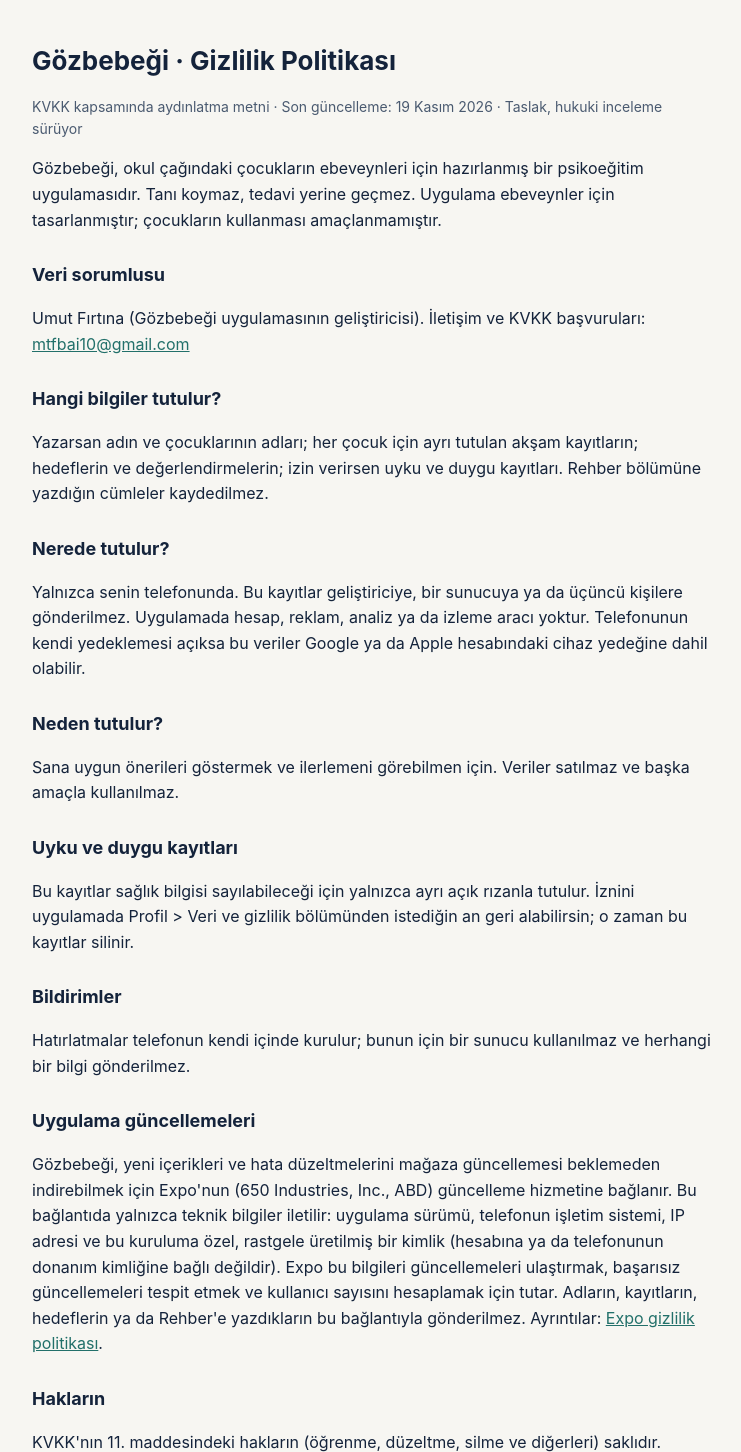
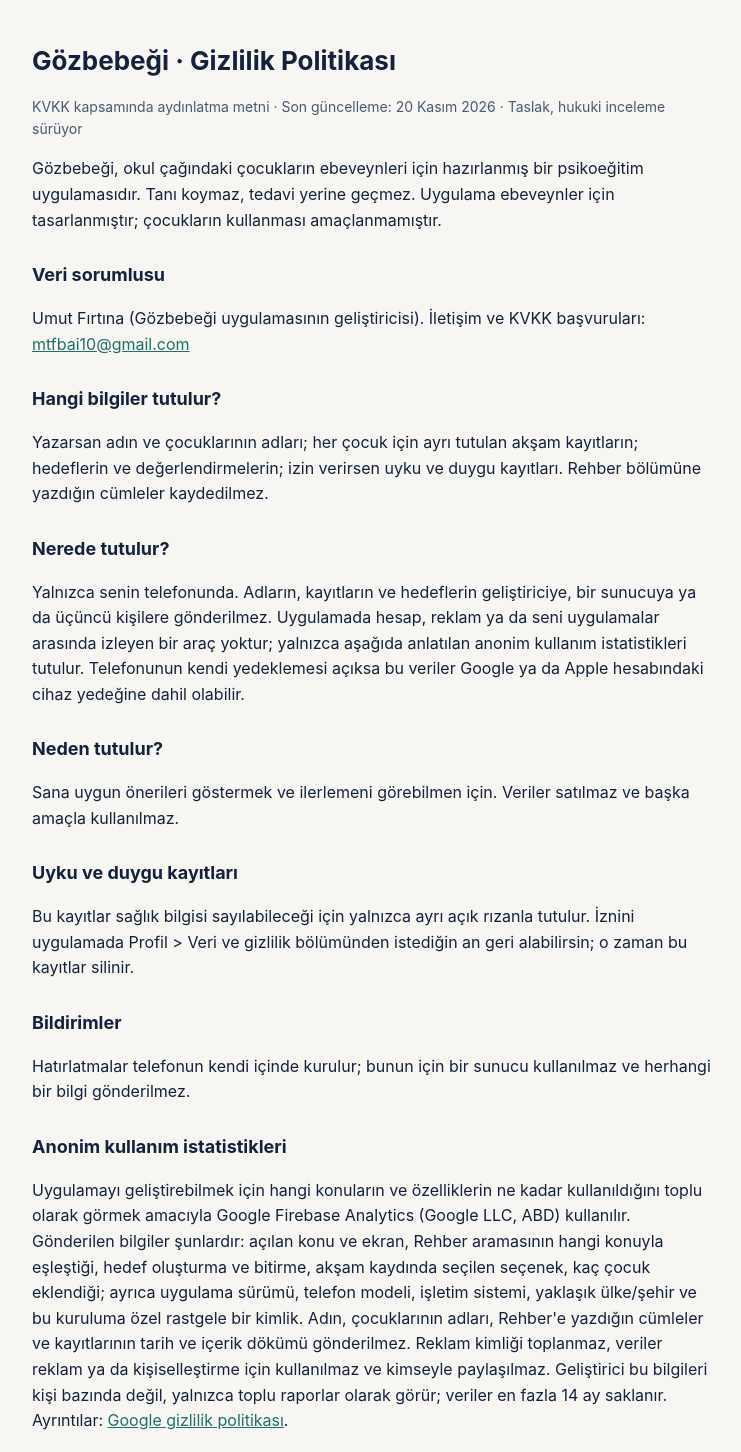
Before and after one commit to umutfirtina/gozbebegi-gizlilik, a plain HTML site: page index.html in a window 1280 px wide. Shown: the top 1452 px of the page, without its empty margins (268-1009 px from the left). Drawn offline with Linux system fonts and the light colour scheme.

Commit message:
Gizlilik: anonim kullanım istatistikleri (Firebase Analytics) bölümü
Co-Authored-By: Claude Opus 5.5 <noreply@anthropic.com>
Claude-Session: https://claude.ai/code/session_01SS39LVCVjydYTD6ouqJw2x

```diff
--- a/index.html
+++ b/index.html
@@ -17,7 +17,7 @@
 <body>
 <main>
   <h1>Gözbebeği · Gizlilik Politikası</h1>
-  <p class="muted">KVKK kapsamında aydınlatma metni · Son güncelleme: 19 Kasım 2026 · Taslak, hukuki inceleme sürüyor</p>
+  <p class="muted">KVKK kapsamında aydınlatma metni · Son güncelleme: 20 Kasım 2026 · Taslak, hukuki inceleme sürüyor</p>
 
   <p>Gözbebeği, okul çağındaki çocukların ebeveynleri için hazırlanmış bir psikoeğitim uygulamasıdır. Tanı koymaz, tedavi yerine geçmez. Uygulama ebeveynler için tasarlanmıştır; çocukların kullanması amaçlanmamıştır.</p>
 
@@ -28,7 +28,7 @@
   <p>Yazarsan adın ve çocuklarının adları; her çocuk için ayrı tutulan akşam kayıtların; hedeflerin ve değerlendirmelerin; izin verirsen uyku ve duygu kayıtları. Rehber bölümüne yazdığın cümleler kaydedilmez.</p>
 
   <h2>Nerede tutulur?</h2>
-  <p>Yalnızca senin telefonunda. Bu kayıtlar geliştiriciye, bir sunucuya ya da üçüncü kişilere gönderilmez. Uygulamada hesap, reklam, analiz ya da izleme aracı yoktur. Telefonunun kendi yedeklemesi açıksa bu veriler Google ya da Apple hesabındaki cihaz yedeğine dahil olabilir.</p>
+  <p>Yalnızca senin telefonunda. Adların, kayıtların ve hedeflerin geliştiriciye, bir sunucuya ya da üçüncü kişilere gönderilmez. Uygulamada hesap, reklam ya da seni uygulamalar arasında izleyen bir araç yoktur; yalnızca aşağıda anlatılan anonim kullanım istatistikleri tutulur. Telefonunun kendi yedeklemesi açıksa bu veriler Google ya da Apple hesabındaki cihaz yedeğine dahil olabilir.</p>
 
   <h2>Neden tutulur?</h2>
   <p>Sana uygun önerileri göstermek ve ilerlemeni görebilmen için. Veriler satılmaz ve başka amaçla kullanılmaz.</p>
@@ -38,6 +38,9 @@
 
   <h2>Bildirimler</h2>
   <p>Hatırlatmalar telefonun kendi içinde kurulur; bunun için bir sunucu kullanılmaz ve herhangi bir bilgi gönderilmez.</p>
+
+  <h2>Anonim kullanım istatistikleri</h2>
+  <p>Uygulamayı geliştirebilmek için hangi konuların ve özelliklerin ne kadar kullanıldığını toplu olarak görmek amacıyla Google Firebase Analytics (Google LLC, ABD) kullanılır. Gönderilen bilgiler şunlardır: açılan konu ve ekran, Rehber aramasının hangi konuyla eşleştiği, hedef oluşturma ve bitirme, akşam kaydında seçilen seçenek, kaç çocuk eklendiği; ayrıca uygulama sürümü, telefon modeli, işletim sistemi, yaklaşık ülke/şehir ve bu kuruluma özel rastgele bir kimlik. Adın, çocuklarının adları, Rehber'e yazdığın cümleler ve kayıtlarının tarih ve içerik dökümü gönderilmez. Reklam kimliği toplanmaz, veriler reklam ya da kişiselleştirme için kullanılmaz ve kimseyle paylaşılmaz. Geliştirici bu bilgileri kişi bazında değil, yalnızca toplu raporlar olarak görür; veriler en fazla 14 ay saklanır. Ayrıntılar: <a href="https://policies.google.com/privacy">Google gizlilik politikası</a>.</p>
 
   <h2>Uygulama güncellemeleri</h2>
   <p>Gözbebeği, yeni içerikleri ve hata düzeltmelerini mağaza güncellemesi beklemeden indirebilmek için Expo'nun (650 Industries, Inc., ABD) güncelleme hizmetine bağlanır. Bu bağlantıda yalnızca teknik bilgiler iletilir: uygulama sürümü, telefonun işletim sistemi, IP adresi ve bu kuruluma özel, rastgele üretilmiş bir kimlik (hesabına ya da telefonunun donanım kimliğine bağlı değildir). Expo bu bilgileri güncellemeleri ulaştırmak, başarısız güncellemeleri tespit etmek ve kullanıcı sayısını hesaplamak için tutar. Adların, kayıtların, hedeflerin ya da Rehber'e yazdıkların bu bağlantıyla gönderilmez. Ayrıntılar: <a href="https://expo.dev/privacy">Expo gizlilik politikası</a>.</p>
```
